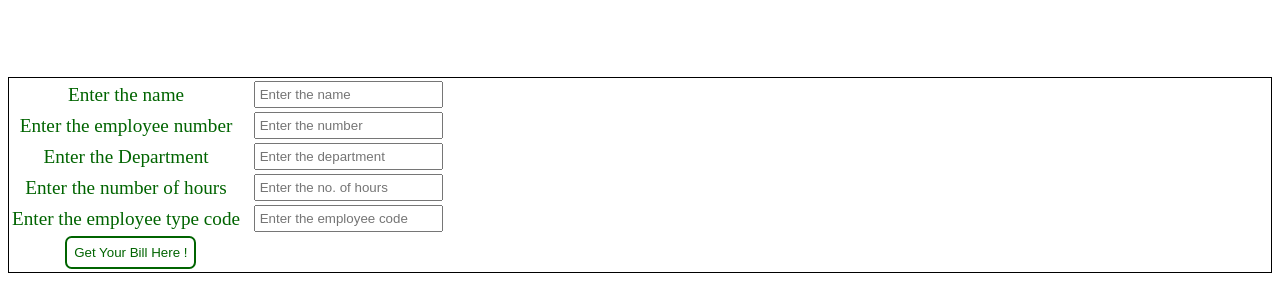
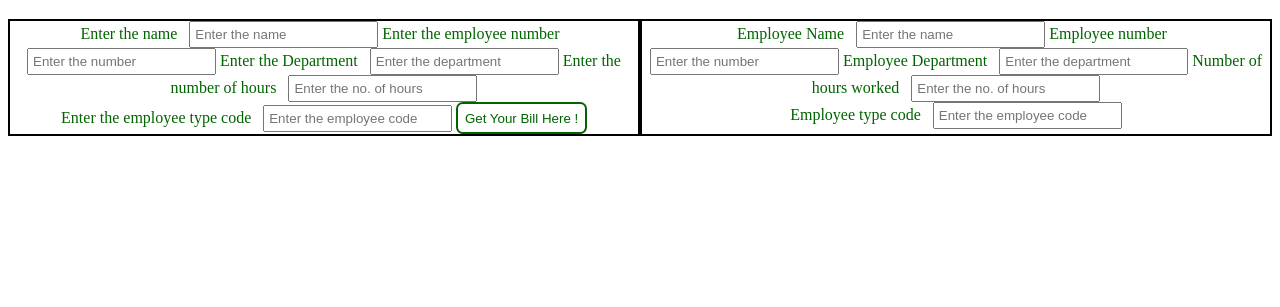
Before and after one commit to prabhjotsingh10/Payroll-Web-Application-, a plain HTML site: page index.html in a window 1280 px wide. Shown: the part 61-368 px from the top of the page. Drawn offline with Linux system fonts and the light colour scheme.

Commit message:
second-commit: added grid, removed tables

```diff
--- a/css/index.css
+++ b/css/index.css
@@ -1,19 +1,16 @@
-table
-{   font-size: 1.2em;
-    width: auto;
-    text-align: center;
-}
 
 input{
     padding: 0.3em;
 }
 
-.container form{
-    text-align: center;
+.container{
+    /* text-align: center;
     border: 1px solid black;
     padding: auto;
     margin-top: 5em;
-
+     */
+     display: grid;
+     grid-template-columns: 1fr 1fr;
 }
 
 body{
@@ -21,6 +18,13 @@ body{
     background-size: cover;
     color: darkgreen;
     text-align: center;
+}
+
+input{
+    width: auto;
+    margin: auto;
+    padding: auto;
+    display: inline-block;
 }
 
 button{
@@ -37,3 +41,7 @@ button:hover{
     background-color: darkgreen;
     color: white;
 }
+
+.emp_details,.payroll_details{
+    border: 2px solid black
+}
--- a/index.html
+++ b/index.html
@@ -9,36 +9,60 @@
 </head>
 <body>
     <h1>ABC COLLEGE</h1>
+
     <div class="container">
-        <form>
-            <table>
-            <tr>
-            <td><label id="name">Enter the name &nbsp;</label></td>
-            <td><input type="text" value="" id="name" placeholder="Enter the name"> </td>
-            </tr>
-            <tr>
-            <td><label id="emp_number">Enter the employee number &nbsp;</label></td>
-            <td><input type="text" value="" id="number" placeholder="Enter the number"></td>
-            </tr>
-            <tr>
-            <td><label id="department">Enter the Department &nbsp;</label></td>
-            <td><input type="text" value="" id="department" placeholder="Enter the department"></td>
-            </tr>
-            <tr>
-            <td><label id="hours">Enter the number of hours &nbsp;</label></td>
-            <td><input type="text" value="" id="work_hours" placeholder="Enter the no. of hours"><br></tr></td>
-            </tr>
-            <tr>
-            <td><label id="code">Enter the employee type code &nbsp;</label></td>
-            <td><input type="text" value="" id="emp_code" placeholder="Enter the employee code"></td>
-            </tr>
-            <tr>
-            <td><button type="button" value="" id="type">Get Your Bill Here !</button></td>
-            </tr>
-            </table>
-          </form>
+        <div class="emp_details">
+            <form>
+                <label id="name">Enter the name &nbsp;</label>
+                <input type="text" value="" id="name" placeholder="Enter the name">
+
+
+                <label id="emp_number">Enter the employee number &nbsp;</label>
+                <input type="text" value="" id="number" placeholder="Enter the number">
+
+
+                <label id="department">Enter the Department &nbsp;</label>
+                <input type="text" value="" id="department" placeholder="Enter the department">
+
+
+                <label id="hours">Enter the number of hours &nbsp;</label>
+                <input type="text" value="" id="work_hours" placeholder="Enter the no. of hours"><br>
+
+
+                <label id="code">Enter the employee type code &nbsp;</label>
+                <input type="text" value="" id="emp_code" placeholder="Enter the employee code">
+
+
+                <button type="button" value="" id="type">Get Your Bill Here !</button>
+            </form>
+        </div>
+
+        <div class="payroll_details">
+
+            <form>
+                <label id="name">Employee Name &nbsp;</label>
+                <input type="text" value="" id="name" placeholder="Enter the name">
+
+
+                <label id="emp_number">Employee number &nbsp;</label>
+                <input type="text" value="" id="number" placeholder="Enter the number">
+
+
+                <label id="department">Employee Department &nbsp;</label>
+                <input type="text" value="" id="department" placeholder="Enter the department">
+
+
+                <label id="hours">Number of hours worked &nbsp;</label>
+                <input type="text" value="" id="work_hours" placeholder="Enter the no. of hours"><br>
+
+
+                <label id="code">Employee type code &nbsp;</label>
+                <input type="text" value="" id="emp_code" placeholder="Enter the employee code">
+
+            </form>
+
+        </div>
     </div>
-
 <script src="js/index.js"></script>
 </body>
 </html>
```
